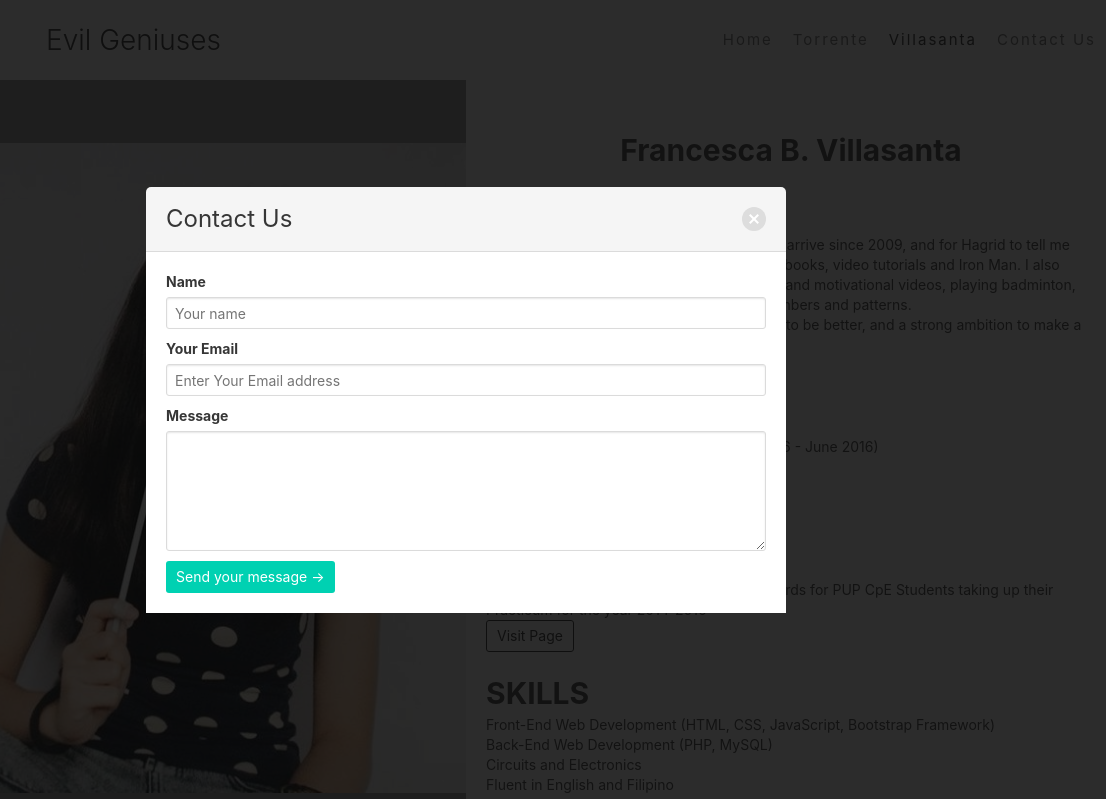
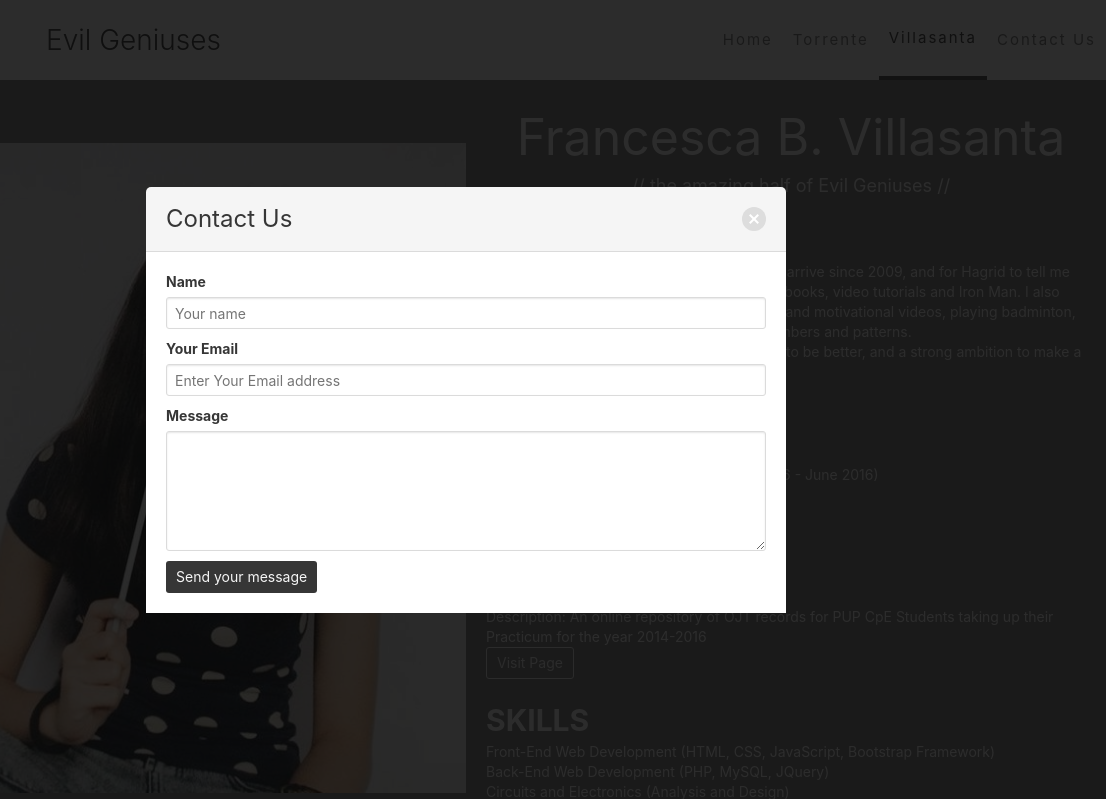
Before and after one commit to dretorrente/coen3463-m1t5, a website: page public/member-Villasanta.html in a window 1280 px wide. Both pictures are taken after a click on the link "Contact Us". Shown: the top 799 px of the page, 174-1280 px from the left. Drawn offline with Linux system fonts and the light colour scheme; a script that the page names is missing.

Commit message:
fbv commit

```diff
--- a/public/css/blog.css
+++ b/public/css/blog.css
@@ -1,6 +1,13 @@
 body {
   font-family: -apple-system,BlinkMacSystemFont,"Segoe UI",Roboto,Helvetica,Arial,sans-serif,"Apple Color Emoji","Segoe UI Emoji","Segoe UI Symbol";
-  background-color: #fff;
+  /*background-color: #fff;*/
+}
+
+.right-side .hero-body, body, .left-side .hero-body, .hero-foot {
+  /*background-color: #999;*/
+  background-color: grey;
+  /*color: #363636;*/
+  color: #fff;
 }
 
 .columns.is-fullheight {
@@ -11,8 +18,12 @@ body {
   margin-top:-10px;
 }
 
+.column .left-side img{
+  margin-top: auto;
+}
+
 .left-side .hero-body {
-  background-color: #999;
+  /*background-color: #999;*/
   background-image: url('/images/villasanta.jpg');
   -ms-background-position-x: center;
   -ms-background-position-y: bottom;
@@ -21,7 +32,7 @@ body {
 }
 
 .left-side .hero-body .title {
-  color: #fff;
+  /*color: #fff;*/
   font-weight: lighter;
 }
 
@@ -42,8 +53,26 @@ body {
   font-weight: bold;
 }
 
+.right-side .hero-body h1.blog-name {
+  font-size: 50px;
+  /*font-weight: bold;*/
+}
+
+.right-side .hero-body h3.blog-name {
+  font-size: 18px;
+}
+
 .right-side .hero-body .blog-summary {
   font-size: 18px;
   font-weight:lighter;
   line-height: 1.5;
 }
+
+.hero-foot a {
+  color: lightgrey;
+}
+
+.hero-foot a.is-icon:hover {
+  color: white;
+  font-weight: bolder;
+}
--- a/public/css/style.css
+++ b/public/css/style.css
@@ -23,12 +23,15 @@ a.navLinks:hover {
     /*background: #22957a;*/
     background: #4a4a4a;
     color: white;
-
+    border-bottom: 1px solid  white;
 }
 a.navLinks {
     /*font-family: MyriadProSemiBold;*/
     font-size: 15px;
     letter-spacing: 2px;
+}
+.nav-menu .is-active {
+    border-bottom: 4px solid #4a4a4a;
 }
 
 
--- a/public/member-Villasanta.html
+++ b/public/member-Villasanta.html
@@ -5,6 +5,9 @@
     <meta http-equiv="X-UA-Compatible" content="IE=edge">
     <meta name="viewport" content="width=device-width, initial-scale=1">
     <title>Profile | Villasanta</title>
+    <link rel="icon" type="image/png" sizes="32x32" href="images/favicon-32x32.png">
+    <link rel="icon" type="image/png" sizes="96x96" href="images/favicon-96x96.png">
+    <link rel="icon" type="image/png" sizes="16x16" href="images/favicon-16x16.png">
     <link rel="stylesheet" href="https://maxcdn.bootstrapcdn.com/font-awesome/4.5.0/css/font-awesome.min.css">
     <link rel="stylesheet" type="text/css" href="css/bulma.css">
     <link rel="stylesheet" type="text/css" href="css/style.css">
@@ -75,17 +78,18 @@
         <section class="hero is-fullheight is-default is-bold">
             <div class="hero-body">
                 <div class="container" id="divBlog">
-                    <div class="column is-full-desktop">
-                        <h1 class="blog-title" align="center" id="name2">
+                    <div class="column is-full-desktop" align="center">
+                        <h1 class="blog-name" id="name2">
                             Francesca B. Villasanta
                         </h1>
+                        <h3 class="blog-name">// the amazing half of Evil Geniuses //</h3>
 
                     </div>
                     <div class="column is-full-desktop">
                         <h1 class="blog-title">
                             ABOUT ME
                         </h1>
-                        <p class="blog-summary" style="text-align:center">
+                        <p class="blog-summary" text-align="center">
                             <p>I have been waiting for my Hogwarts letter to arrive since 2009, and for Hagrid to tell me "You're a wizard Cheska!". A fan of self-help books, video tutorials and Iron Man. I also enjoy watching movies, TV series, TED Talks and motivational videos, playing badminton, reading fictional books, and working with numbers and patterns.</p>
 
                             <p>I have a hardwired desire to learn, an instinct to be better, and a strong ambition to make a difference.</p>
@@ -110,9 +114,9 @@
                             <p><u>OJT Record System</u></p>
                             <ul>
                                 <li>Completed on: 2016</li>
-                                <li>Subject: Systems Analysis and Development</li>
+                                <li>Subject: Systems Analysis and Design</li>
                                 <li>Description: An online repository of OJT records for PUP CpE Students taking up their Practicum for the year 2014-2016</li>
-                                <li><a class="button is-dark is-outlined" href="http://cpecareer.com/wp-login.php?redirect_to=http%3A%2F%2Fcpecareer.com%2F" target="_blank">Visit Page</a></li>
+                                <li><a class="button is-light is-outlined" href="http://cpecareer.com/wp-login.php?redirect_to=http%3A%2F%2Fcpecareer.com%2F" target="_blank">Visit Page</a></li>
                             </ul>
                         </p>
                     </div>
@@ -123,8 +127,8 @@
                         <p class="blog-summary">
                             <ul>
                                 <li>Front-End Web Development (HTML, CSS, JavaScript, Bootstrap Framework)</li>
-                                <li>Back-End Web Development (PHP, MySQL)</li>
-                                <li>Circuits and Electronics</li>
+                                <li>Back-End Web Development (PHP, MySQL, JQuery)</li>
+                                <li>Circuits and Electronics (Analysis and Design)</li>
                                 <li>Fluent in English and Filipino</li>
                             </ul>
                         </p>
@@ -178,7 +182,7 @@
                 </p>
                 <!--<div class="g-recaptcha" data-sitekey="6LepCA8UAAAAAKVZw9VsnwxKeGHxeTIbdhVxiSrd"></div>-->
                 <!--<br>-->
-                <p><input type="submit" value="Send your message ->" class="button is-primary submitBut"/></p>
+                <p><input type="submit" value="Send your message" class="button is-dark submitBut"/></p>
 
             </form>
             <div style="display:none" class="modal" id="thankyou_message">
```
Also changed, not shown: public/index.html (+4 -1 lines), public/member-Torrente.html (+9 -6 lines), public/images/favicon-16x16.png (added), public/images/favicon-32x32.png (added), public/images/favicon-96x96.png (added).
